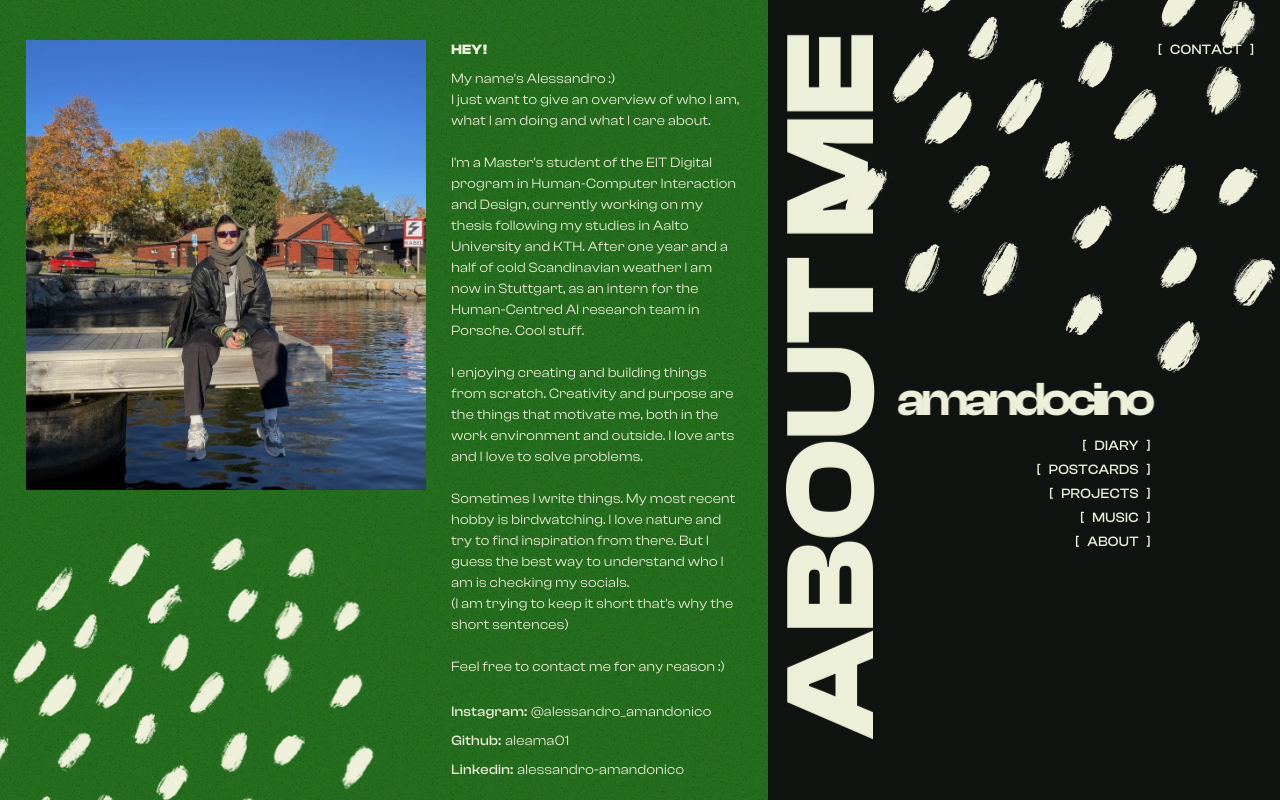
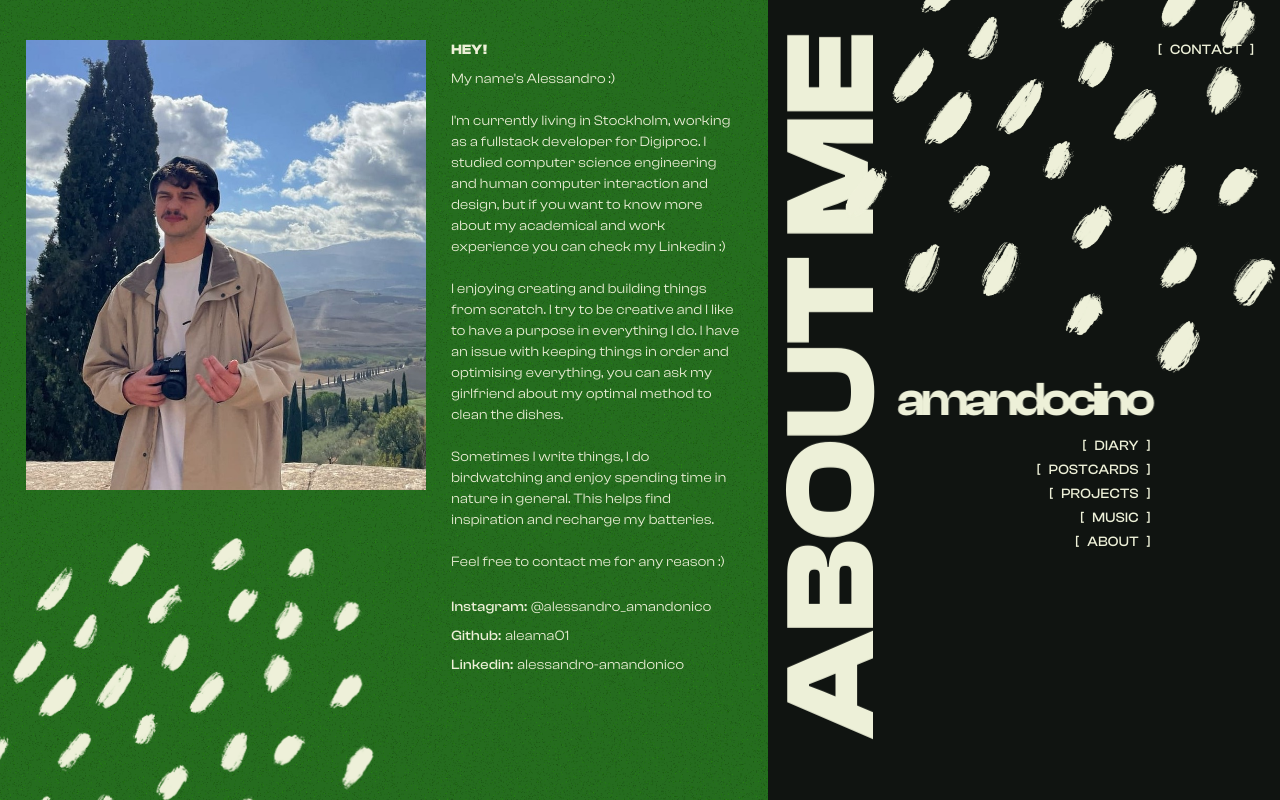
Before and after one commit to aleama01/amandocino, a Next.js app: page /sections/about in a window 1280 px wide. Built offline with nearby package versions, Linux system fonts and the light colour scheme; a web font is replaced by a local one.

Commit message:
Changed About me page

```diff
--- a/components/AboutMe.tsx
+++ b/components/AboutMe.tsx
@@ -1,8 +1,4 @@
 import React, { useContext } from 'react'
-import Link from 'next/link'
-import { BsArrowLeft } from 'react-icons/bs'
-import { HiOutlineExternalLink } from 'react-icons/hi'
-import { motion } from 'framer-motion'
 import { Context } from '../Context'
 
 /**
@@ -23,22 +19,18 @@ export const AboutMe = () => {
 
           <div className=''>
             My name&#39;s Alessandro :)
-            <br />
-            I just want to give an overview of who I am, what I am doing and what I care about.
             <br /><br />
-            I&#39;m a Master&#39;s student of the EIT Digital program in Human-Computer Interaction and Design, currently working on my thesis following my studies in Aalto University and KTH. After one year and a half of cold Scandinavian weather I am now in Stuttgart, as an intern for the Human-Centred AI research team in Porsche. Cool stuff.
+            I&#39;m currently living in Stockholm, working as a fullstack developer for Digiproc. I studied computer science engineering and human computer interaction and design, but if you want to know more about my academical and work experience you can check my Linkedin :)
             <br /><br />
-            I enjoying creating and building things from scratch. Creativity and purpose are the things that motivate me, both in the work environment and outside. I love arts and I love to solve problems.
+            I enjoying creating and building things from scratch. I try to be creative and I like to have a purpose in everything I do. I have an issue with keeping things in order and optimising everything, you can ask my girlfriend about my optimal method to clean the dishes.
             <br /><br />
-            Sometimes I write things. My most recent hobby is birdwatching. I love nature and try to find inspiration from there. But I guess the best way to understand who I am is checking my socials.
-            <br />
-            (I am trying to keep it short that&#39;s why the short sentences)
+            Sometimes I write things, I do birdwatching and enjoy spending time in nature in general. This helps find inspiration and recharge my batteries.
             <br /><br />
             Feel free to contact me for any reason :)
           </div>
         </div>
         <div className='h-[200px] w-[300px] self-end bg-center bg-no-repeat bg-cover duration-200 z-10 '
-          style={{ backgroundImage: `url(/me.jpeg)` }} />
+          style={{ backgroundImage: `url(/about.jpeg)` }} />
 
         <ul className='flex text-xs flex-col justify-start flex-wrap gap-2 pt-4'>
           <li>
@@ -64,7 +56,7 @@ export const AboutMe = () => {
       <div className='flex flex-row justify-center text-[#EDF0D8] items-start py-[5dvh] h-[100dvh]' >
         <div className='flex-col basis-2/5 flex justify-center items-center space-y-2 relative' >
           <div className='h-[450px] w-[400px] bg-center bg-no-repeat bg-cover duration-200 z-10 '
-            style={{ backgroundImage: `url(/me.jpeg)` }} />
+            style={{ backgroundImage: `url(/about.jpeg)` }} />
         </div>
 
 
@@ -75,16 +67,12 @@ export const AboutMe = () => {
 
           <div className=''>
             My name&#39;s Alessandro :)
-            <br />
-            I just want to give an overview of who I am, what I am doing and what I care about.
             <br /><br />
-            I&#39;m a Master&#39;s student of the EIT Digital program in Human-Computer Interaction and Design, currently working on my thesis following my studies in Aalto University and KTH. After one year and a half of cold Scandinavian weather I am now in Stuttgart, as an intern for the Human-Centred AI research team in Porsche. Cool stuff.
+            I&#39;m currently living in Stockholm, working as a fullstack developer for Digiproc. I studied computer science engineering and human computer interaction and design, but if you want to know more about my academical and work experience you can check my Linkedin :)
             <br /><br />
-            I enjoying creating and building things from scratch. Creativity and purpose are the things that motivate me, both in the work environment and outside. I love arts and I love to solve problems.
+            I enjoying creating and building things from scratch. I try to be creative and I like to have a purpose in everything I do. I have an issue with keeping things in order and optimising everything, you can ask my girlfriend about my optimal method to clean the dishes.
             <br /><br />
-            Sometimes I write things. My most recent hobby is birdwatching. I love nature and try to find inspiration from there. But I guess the best way to understand who I am is checking my socials.
-            <br />
-            (I am trying to keep it short that&#39;s why the short sentences)
+            Sometimes I write things, I do birdwatching and enjoy spending time in nature in general. This helps find inspiration and recharge my batteries.
             <br /><br />
             Feel free to contact me for any reason :)
           </div>
@@ -106,6 +94,7 @@ export const AboutMe = () => {
             </li>
           </ul>
 
+
         </div>
       </div>
     )
```
Also changed, not shown: public/about.jpeg (added), public/me.jpeg (deleted).
